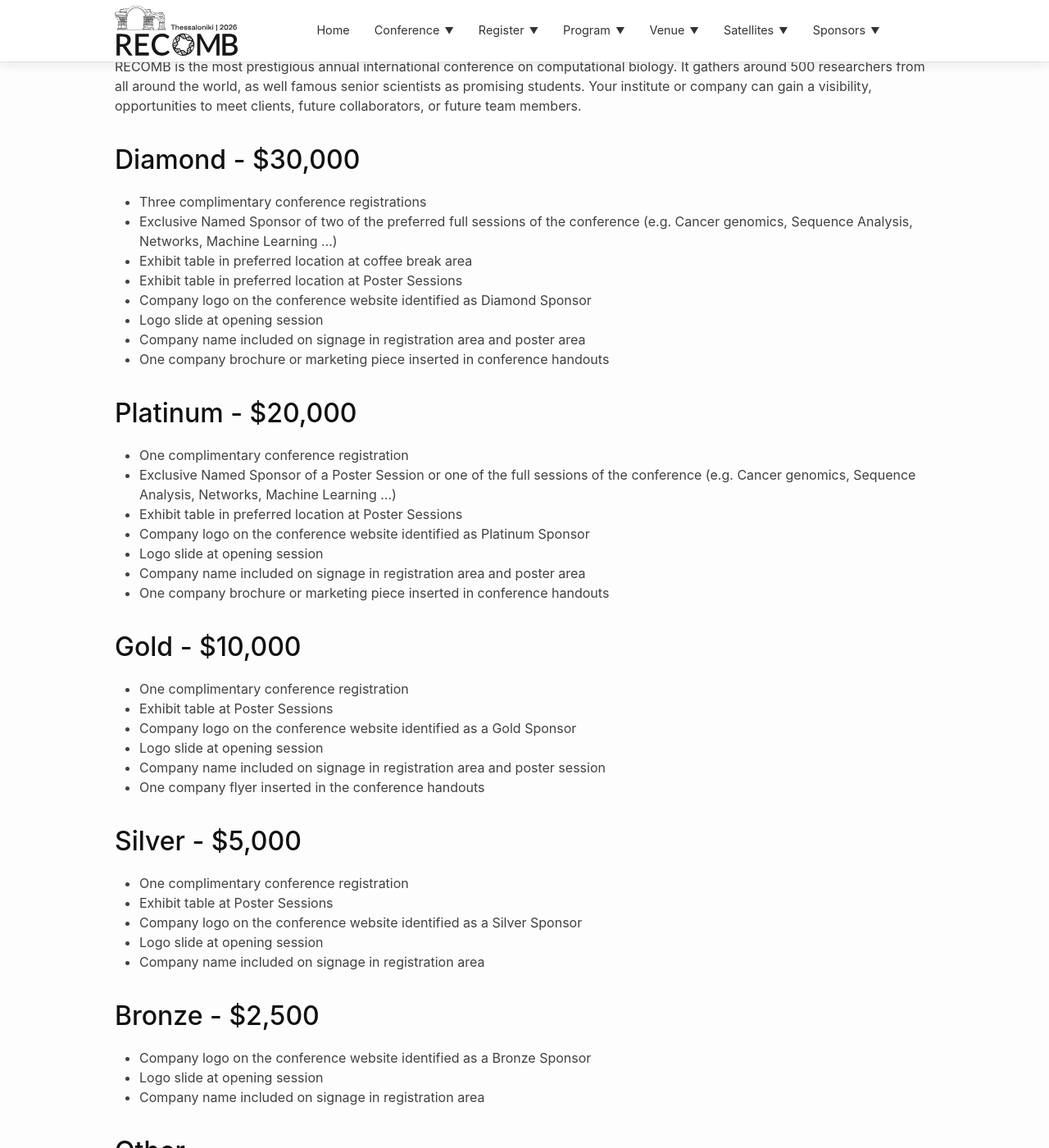
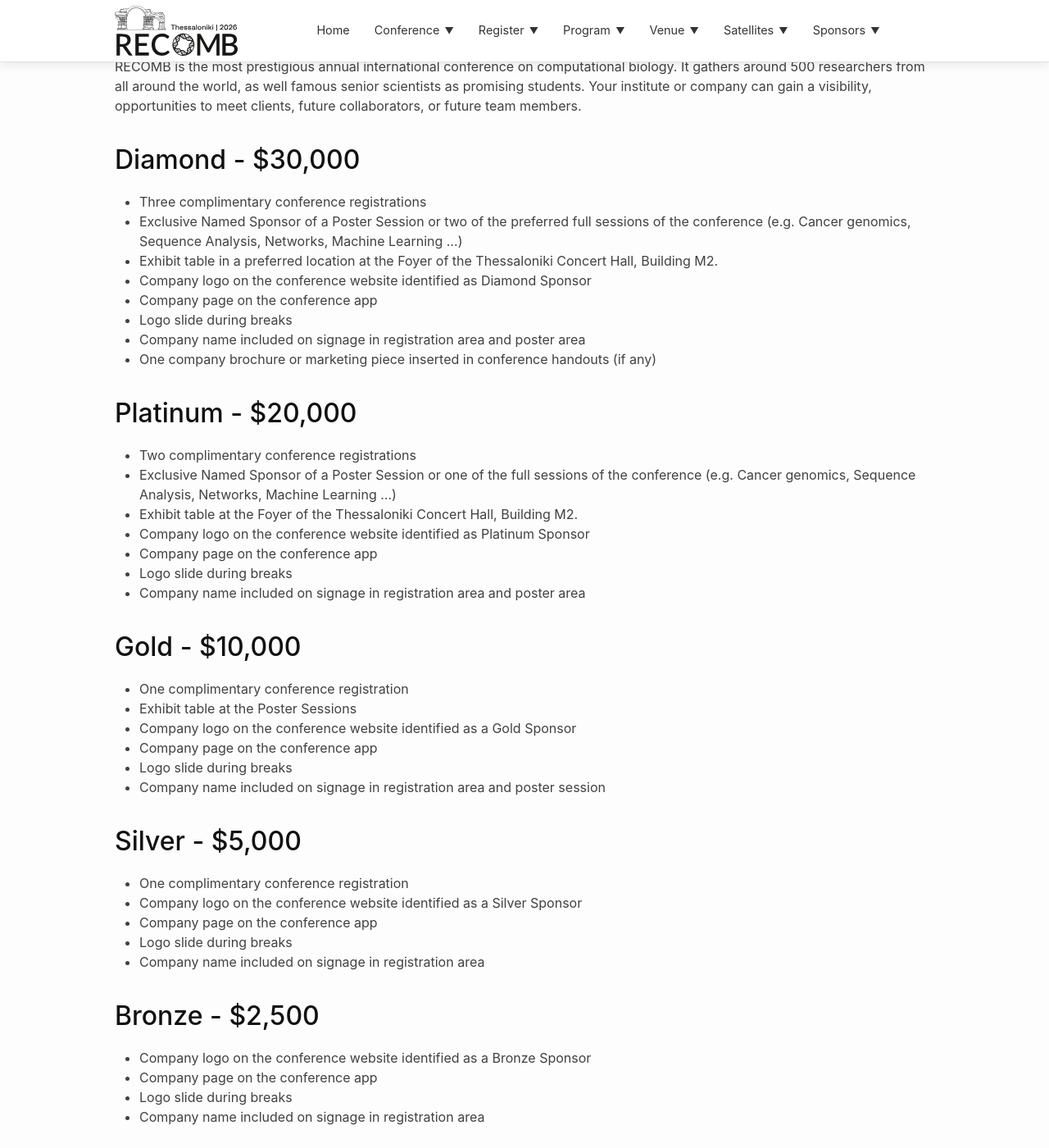
Before and after one commit to recomb-conference/recomb2026, a Jekyll site: the page built from sponsorship_packages.md, in a window 1280 px wide and 1400 px high, scrolled down 296 px. Shown: the whole window at 82% size. Built offline with Jekyll 4.4.1, drawn with Linux system fonts in a browser that asks for light colours; nearby versions of some CDN libraries.

Commit message:
Update sponsorship_packages.md

```diff
--- a/sponsorship_packages.md
+++ b/sponsorship_packages.md
@@ -11,49 +11,50 @@
 ## Diamond - $30,000
 
 - Three complimentary conference registrations
-- Exclusive Named Sponsor of two of the preferred full sessions of the conference (e.g. Cancer genomics, Sequence Analysis, Networks, Machine Learning …)
-- Exhibit table in preferred location at coffee break area
-- Exhibit table in preferred location at Poster Sessions
+- Exclusive Named Sponsor of a Poster Session or two of the preferred full sessions of the conference (e.g. Cancer genomics, Sequence Analysis, Networks, Machine Learning …)
+- Exhibit table in a preferred location at the Foyer of the Thessaloniki Concert Hall, Building M2.
 - Company logo on the conference website identified as Diamond Sponsor
-- Logo slide at opening session
+- Company page on the conference app
+- Logo slide during breaks
 - Company name included on signage in registration area and poster area
-- One company brochure or marketing piece inserted in conference handouts
+- One company brochure or marketing piece inserted in conference handouts	(if any)
 
 
 ## Platinum - $20,000
 
-- One complimentary conference registration
+- Two complimentary conference registrations
 - Exclusive Named Sponsor of a Poster Session or one of the full sessions of the conference (e.g. Cancer genomics, Sequence Analysis, Networks, Machine Learning …)
-- Exhibit table in preferred location at Poster Sessions
+- Exhibit table at the Foyer of the Thessaloniki Concert Hall, Building M2.
 - Company logo on the conference website identified as Platinum Sponsor
-- Logo slide at opening session
+- Company page on the conference app
+- Logo slide during breaks
 - Company name included on signage in registration area and poster area
-- One company brochure or marketing piece inserted in conference handouts
 
 
 ## Gold - $10,000
 
 - One complimentary conference registration
-- Exhibit table at Poster Sessions
+- Exhibit table at the Poster Sessions
 - Company logo on the conference website identified as a Gold Sponsor
-- Logo slide at opening session
+- Company page on the conference app
+- Logo slide during breaks
 - Company name included on signage in registration area and poster session
-- One company flyer inserted in the conference handouts
 
 
 ## Silver - $5,000
 
 - One complimentary conference registration
-- Exhibit table at Poster Sessions
 - Company logo on the conference website identified as a Silver Sponsor
-- Logo slide at opening session
+- Company page on the conference app
+- Logo slide during breaks
 - Company name included on signage in registration area
 
 
 ## Bronze - $2,500
 
 - Company logo on the conference website identified as a Bronze Sponsor
-- Logo slide at opening session
+- Company page on the conference app
+- Logo slide during breaks
 - Company name included on signage in registration area
 
 
```
